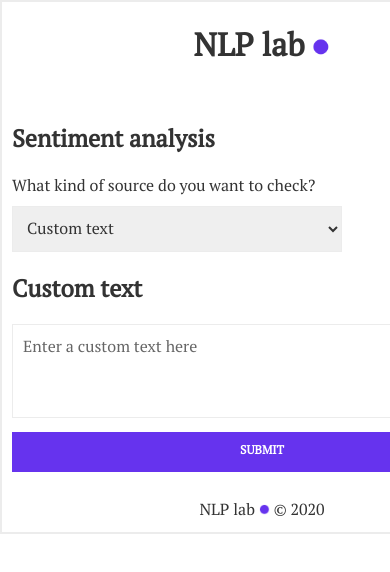
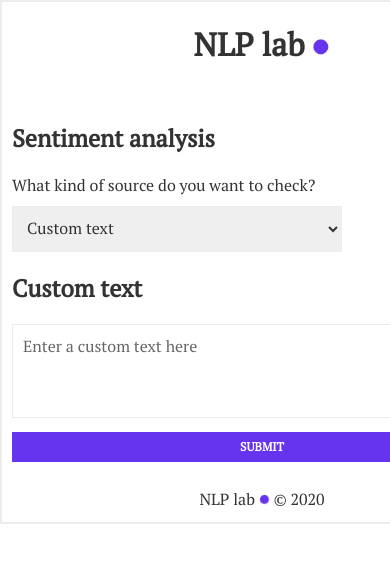
Before and after one commit to alexpwls/evaluate-a-news-article-with-nlp, a website built with webpack: page src/client/views/index.html in a window 390 px wide. Shown: the top 572 px of the page. Built offline with nearby package versions, Linux system fonts and the light colour scheme.

Commit message:
Test with eventlisteners for iPhone fix

```diff
--- a/src/client/index.js
+++ b/src/client/index.js
@@ -14,6 +14,9 @@ logoImg.src = logoIcon;
 var logoFooterImg = document.querySelector('.logo-footer');
 logoFooterImg.src = logoIcon;
 
+document.getElementById('textButton').addEventListener('click', textHandleSubmit);
+document.getElementById('urlButton').addEventListener('click', urlHandleSubmit);
+
 export {
     sourceSelector,
     textHandleSubmit,
--- a/src/client/styles/design-system.scss
+++ b/src/client/styles/design-system.scss
@@ -49,7 +49,7 @@ label {
 }
 
 input,
-.button {
+button {
 	display: block;
 	height: 30px;
 }
@@ -61,7 +61,7 @@ input, select {
 	font-size: 16px;
 }
 
-.button {
+button {
 	width: 100%;
 	background-color: $main-color;
 	color: #fff;
@@ -70,13 +70,10 @@ input, select {
 	font-weight: bold;
 	cursor: pointer;
 	font-size: 12px;
-	padding-top: 10px;
 	margin: 10px 0;
-	text-align: center;
-	text-decoration: none;
 }
 
-.button:hover {
+button:hover {
 	background-color: $grey-color;
 }
 
--- a/src/client/views/index.html
+++ b/src/client/views/index.html
@@ -43,7 +43,7 @@
                 <h2>Custom text</h2>
                 <form class="" onsubmit="return Client.textHandleSubmit(event)">
                     <textarea id="sentiment-text" placeholder="Enter a custom text here" rows="4"></textarea>
-                    <a href="#" class="button" onclick="return Client.textHandleSubmit(event)">Submit</a>
+                    <button id="textButton">Submit</a>
                 </form>
             </section>
 
@@ -53,7 +53,7 @@
                     <label for="sentiment-url">Paste the URL here:</label>
                     <input type="text" id="sentiment-url" name="sentiment-url" placeholder="Example: https://techcrunch.com/2015/07/16/microsoft-will-never-give-up-on-mobile" />
                     <p>Note: Grab an article on <a href="https://techcrunch.com/" target="_blank" alt="TechCrunch" title="TechCrunch">TechCrunch</a> for testing or generate a random article by clicking <a href="#" onclick="return Client.randomArticle(event)">here</a>.</p>
-                    <a href="#" class="button" onclick="return Client.urlHandleSubmit(event)">Submit</a>
+                    <button id="urlButton">Submit</a>
                 </form>
             </section>
 
@@ -73,7 +73,9 @@
         <footer>
             <p>NLP lab <img class="logo-footer" alt="Logo" title="Purple dot" /> &copy; 2020</p>
         </footer>
+        <script>
 
+        </script>
         <script>
             // Check that service workers are supported
             if ('serviceWorker' in navigator) {
```
